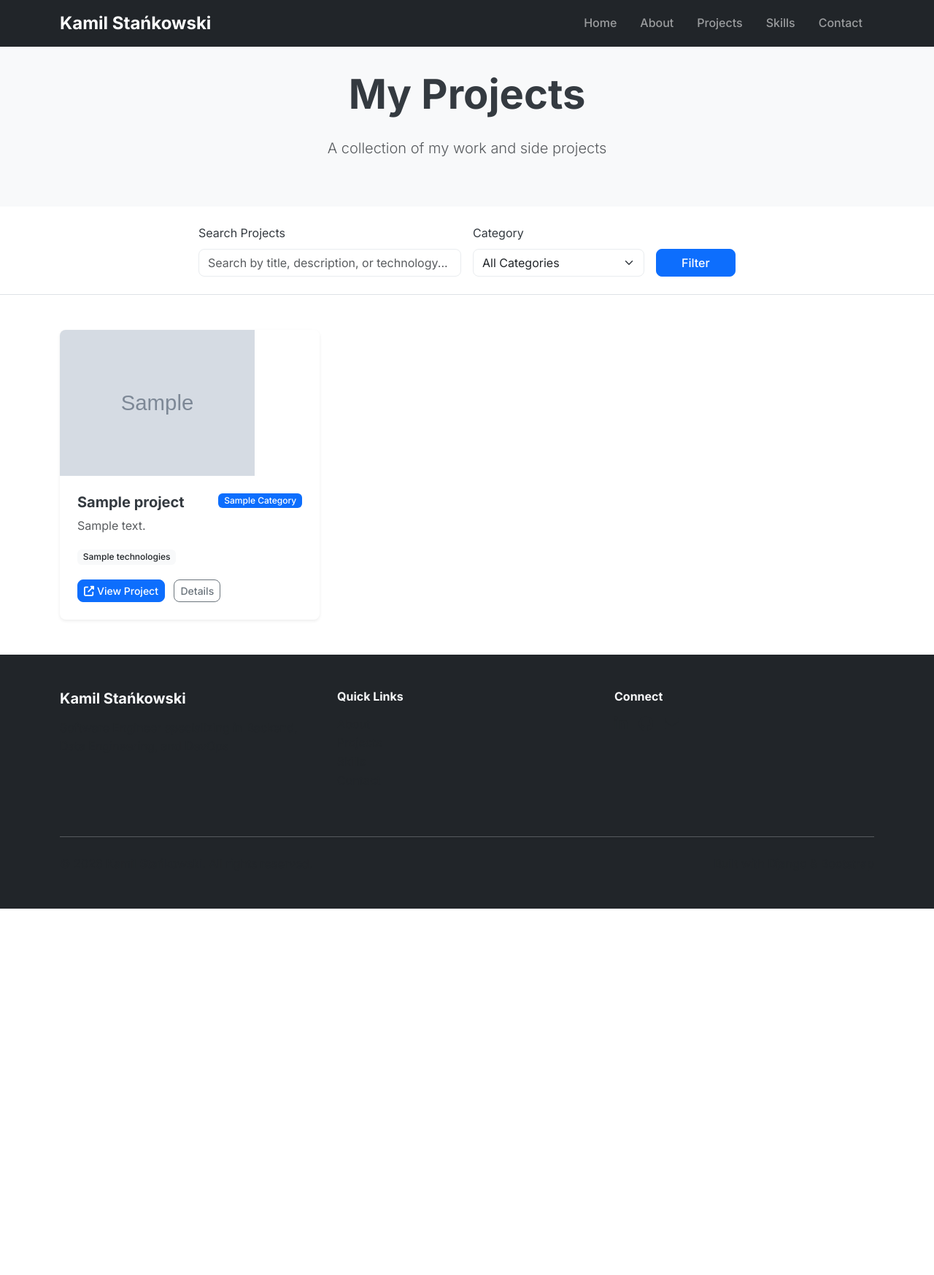
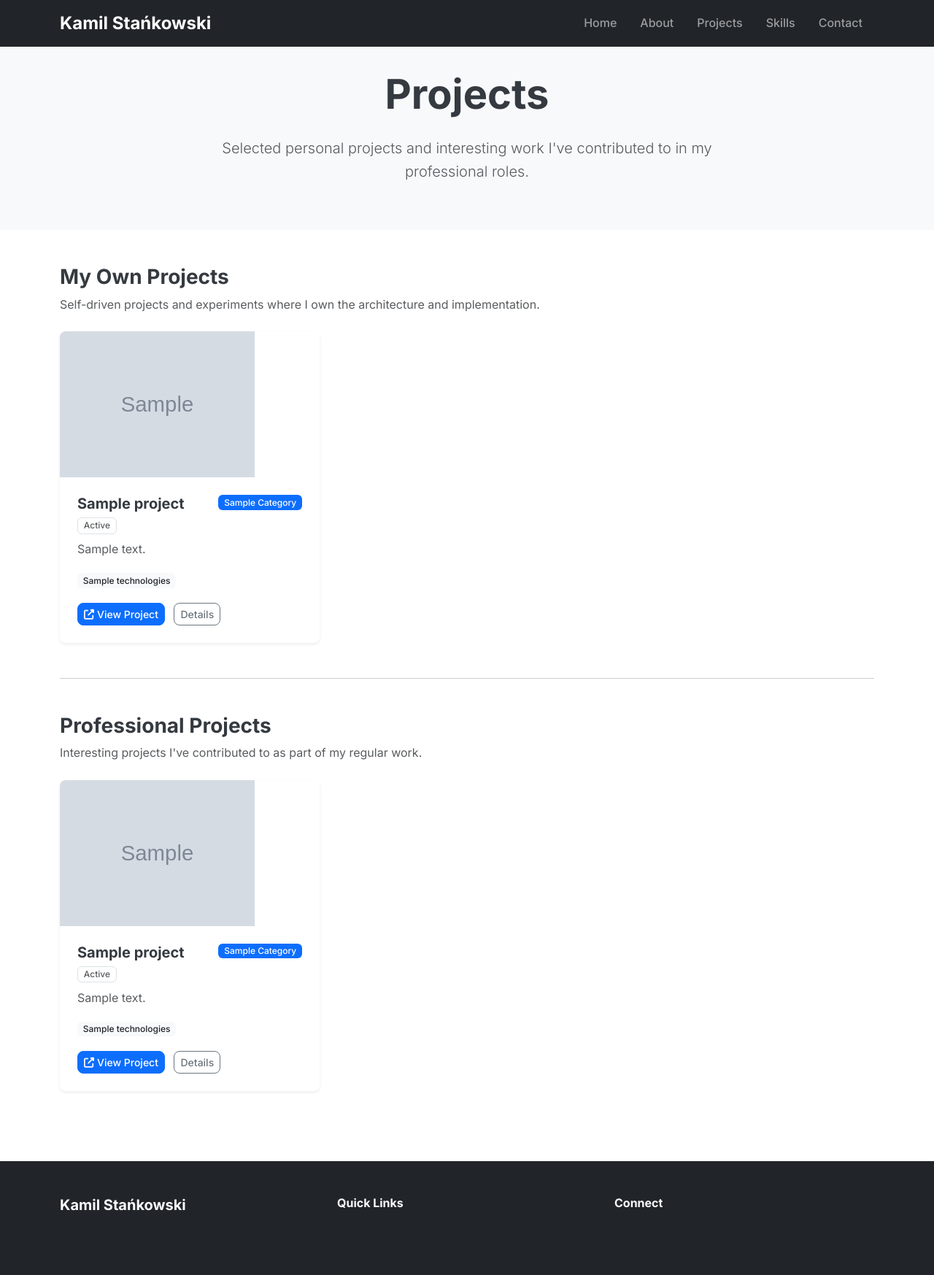
Before and after one commit to m2gnvm/portfolio, a Django app: template templates/main/projects.html in a window 1280 px wide. Shown: the top 1747 px of the page at 73% size. Before the commit the page ends 1245 px from the top, so only its background shows below. Run offline with Django 4.2, Linux system fonts and the light colour scheme; the template is opened without the code that fills it: most values are stand-ins (such as "Sample title", 1, 10 or a date in 2020); grey boxes marked "Sample" are stand-in pictures; some libraries are stand-ins or nearby versions.

Commit message:
projects html

```diff
--- a/templates/main/projects.html
+++ b/templates/main/projects.html
@@ -8,37 +8,10 @@
     <div class="container">
         <div class="row">
             <div class="col-lg-8 mx-auto text-center">
-                <h1 class="display-4 fw-bold mb-4">My Projects</h1>
-                <p class="lead text-muted">A collection of my work and side projects</p>
-            </div>
-        </div>
-    </div>
-</section>
-
-<!-- Filters and Search -->
-<section class="py-4 border-bottom">
-    <div class="container">
-        <div class="row">
-            <div class="col-lg-8 mx-auto">
-                <form method="get" class="row g-3 align-items-end">
-                    <div class="col-md-6">
-                        <label for="search" class="form-label">Search Projects</label>
-                        <input type="text" class="form-control" id="search" name="search"
-                               value="{{ search_query }}" placeholder="Search by title, description, or technology...">
-                    </div>
-                    <div class="col-md-4">
-                        <label for="category" class="form-label">Category</label>
-                        <select class="form-select" id="category" name="category">
-                            <option value="">All Categories</option>
-                            <option value="backend" {% if current_category == 'backend' %}selected{% endif %}>Backend</option>
-                            <option value="data" {% if current_category == 'data' %}selected{% endif %}>Data</option>
-                            <option value="devops" {% if current_category == 'devops' %}selected{% endif %}>DevOps</option>
-                        </select>
-                    </div>
-                    <div class="col-md-2">
-                        <button type="submit" class="btn btn-primary w-100">Filter</button>
-                    </div>
-                </form>
+                <h1 class="display-4 fw-bold mb-4">Projects</h1>
+                <p class="lead text-muted">
+                    Selected personal projects and interesting work I've contributed to in my professional roles.
+                </p>
             </div>
         </div>
     </div>
@@ -47,9 +20,17 @@
 <!-- Projects Grid -->
 <section class="py-5">
     <div class="container">
-        {% if projects %}
-        <div class="row g-4">
-            {% for project in projects %}
+        {% if personal_projects %}
+        <!-- Personal Projects -->
+        <div class="mb-5">
+            <div class="row mb-4">
+                <div class="col-lg-8">
+                    <h2 class="h3 fw-bold">My Own Projects</h2>
+                    <p class="text-muted mb-0">Self-driven projects and experiments where I own the architecture and implementation.</p>
+                </div>
+            </div>
+            <div class="row g-4">
+            {% for project in personal_projects %}
             <div class="col-lg-4 col-md-6">
                 <div class="project-card h-100 bg-white rounded-3 shadow-sm overflow-hidden">
                     {% if project.image %}
@@ -62,7 +43,14 @@
 
                     <div class="p-4">
                         <div class="d-flex justify-content-between align-items-start mb-2">
-                            <h5 class="fw-bold mb-0">{{ project.title }}</h5>
+                            <div>
+                                <h5 class="fw-bold mb-1">{{ project.title }}</h5>
+                                {% if project.status %}
+                                <span class="badge bg-outline-secondary text-muted border">
+                                    {{ project.status|status_label }}
+                                </span>
+                                {% endif %}
+                            </div>
                             <span class="badge bg-primary">{{ project.category|title }}</span>
                         </div>
 
@@ -75,7 +63,78 @@
                         </div>
 
                         <div class="project-links">
-                            {% if project.link %}
+                            {% if project.live_url %}
+                            <a href="{{ project.live_url }}" class="btn btn-primary btn-sm me-2" target="_blank">
+                                <i class="fas fa-external-link-alt me-1"></i>View Project
+                            </a>
+                            {% elif project.link %}
+                            <a href "{{ project.link }}" class="btn btn-primary btn-sm me-2" target="_blank">
+                                <i class="fas fa-external-link-alt me-1"></i>View Project
+                            </a>
+                            {% endif %}
+                            <a href="{% url 'main:project_detail' project.id %}" class="btn btn-outline-secondary btn-sm">
+                                Details
+                            </a>
+                        </div>
+                    </div>
+                </div>
+            </div>
+            {% endfor %}
+        </div>
+        {% endif %}
+
+        {% if professional_projects %}
+        <!-- Professional / Work Projects -->
+        <div class="row">
+            <div class="col-12">
+                <hr class="my-5">
+            </div>
+        </div>
+        <div class="row mb-4">
+            <div class="col-lg-8">
+                <h2 class="h3 fw-bold">Professional Projects</h2>
+                <p class="text-muted mb-0">Interesting projects I've contributed to as part of my regular work.</p>
+            </div>
+        </div>
+        <div class="row g-4">
+            {% for project in professional_projects %}
+            <div class="col-lg-4 col-md-6">
+                <div class="project-card h-100 bg-white rounded-3 shadow-sm overflow-hidden">
+                    {% if project.image %}
+                    <img src="{{ project.image }}" alt="{{ project.title }}" class="img-fluid" style="height: 200px; object-fit: cover;">
+                    {% else %}
+                    <div class="bg-secondary d-flex align-items-center justify-content-center" style="height: 200px;">
+                        <i class="fas fa-briefcase fa-3x text-white"></i>
+                    </div>
+                    {% endif %}
+
+                    <div class="p-4">
+                        <div class="d-flex justify-content-between align-items-start mb-2">
+                            <div>
+                                <h5 class="fw-bold mb-1">{{ project.title }}</h5>
+                                {% if project.status %}
+                                <span class="badge bg-outline-secondary text-muted border">
+                                    {{ project.status|status_label }}
+                                </span>
+                                {% endif %}
+                            </div>
+                            <span class="badge bg-primary">{{ project.category|title }}</span>
+                        </div>
+
+                        <p class="text-muted mb-3">{{ project.description|truncatewords:20 }}</p>
+
+                        <div class="project-tech mb-3">
+                            {% for tech in project.technologies|split:","|slice:":4" %}
+                            <span class="badge bg-light text-dark me-1 mb-1">{{ tech }}</span>
+                            {% endfor %}
+                        </div>
+
+                        <div class="project-links">
+                            {% if project.live_url %}
+                            <a href="{{ project.live_url }}" class="btn btn-primary btn-sm me-2" target="_blank">
+                                <i class="fas fa-external-link-alt me-1"></i>View Project
+                            </a>
+                            {% elif project.link %}
                             <a href="{{ project.link }}" class="btn btn-primary btn-sm me-2" target="_blank">
                                 <i class="fas fa-external-link-alt me-1"></i>View Project
                             </a>
@@ -89,26 +148,6 @@
             </div>
             {% endfor %}
         </div>
-
-        {% else %}
-        <div class="row">
-            <div class="col-lg-8 mx-auto text-center">
-                <div class="py-5">
-                    <i class="fas fa-search fa-3x text-muted mb-3"></i>
-                    <h3 class="fw-bold mb-3">No Projects Found</h3>
-                    <p class="text-muted mb-4">
-                        {% if current_category %}
-                        Try adjusting your category filter.
-                        {% else %}
-                        No projects have been added yet.
-                        {% endif %}
-                    </p>
-                    {% if current_category %}
-                    <a href="{% url 'main:projects' %}" class="btn btn-primary">Clear Filters</a>
-                    {% endif %}
-                </div>
-            </div>
-        </div>
         {% endif %}
     </div>
 </section>
```
